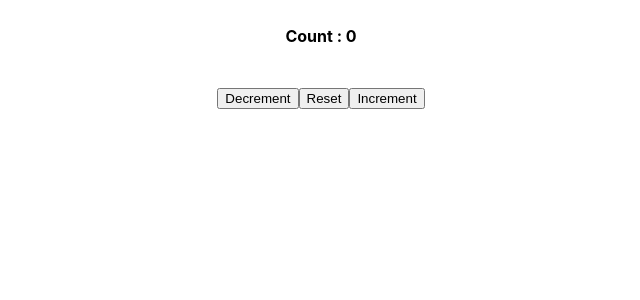
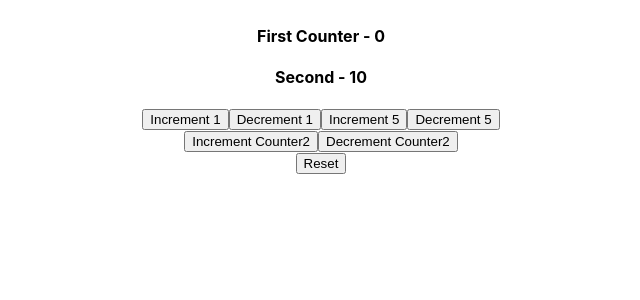
Before and after one commit to GeekShubhamRajput/react-js-learning, a React (Create React App) app: page / in a window 1280 px wide. Shown: the top 300 px of the page, without its empty margins (319-959 px from the left). Built offline with nearby package versions, Linux system fonts and the light colour scheme.

Commit message:
useReducer (complex state & action)
Manage two counter

```diff
--- a/src/App.js
+++ b/src/App.js
@@ -1,11 +1,11 @@
 import React from 'react'
 import './App.css';
-import CounterOne  from "./components/CounterOne"
+import CounterTwo  from "./components/CounterTwo"
 
 function App() {
   return(
     <div className="App">
-      <CounterOne />
+      <CounterTwo />
     </div>
   )
 }
--- /dev/null
+++ b/src/components/CounterTwo.js
@@ -0,0 +1,46 @@
+import React, {useReducer} from 'react'
+
+const initialState = {
+  firstCounter: 0,
+  secondCounter: 10
+}
+const reducer=(state, action)=>{
+  switch(action.type){
+    case 'increment':
+      return {...state, firstCounter: state.firstCounter + action.value}
+    case 'decrement':
+      return {...state, firstCounter: state.firstCounter - action.value}
+    case 'increment2':
+      return {...state, secondCounter: state.secondCounter + action.value}
+    case 'decrement2':
+      return {...state, secondCounter: state.secondCounter - action.value}
+    case 'reset':
+      return initialState
+    default:
+      return state
+  }
+}
+
+function CounterTwo(){
+  const [count, dispatch] = useReducer(reducer, initialState)
+
+  return(
+    <div>
+      <h4>First Counter - {count.firstCounter}</h4>
+      <h4>Second - {count.secondCounter}</h4>
+
+      <button onClick={()=>dispatch({type: 'increment', value: 1})}>Increment 1</button>
+      <button onClick={()=>dispatch({type: 'decrement', value: 1})}>Decrement 1</button>
+
+      <button onClick={()=>dispatch({type: 'increment', value: 5})}>Increment 5</button>
+      <button onClick={()=>dispatch({type: 'decrement', value: 5})}>Decrement 5</button>
+      <br />
+      <button onClick={()=>dispatch({type: 'increment2', value: 1})}>Increment Counter2</button>
+      <button onClick={()=>dispatch({type: 'decrement2', value: 1})}>Decrement Counter2</button>
+      <br />
+      <button onClick={()=>dispatch({type: 'reset'})}>Reset</button>
+    </div>
+  )
+}
+
+export default CounterTwo
```
